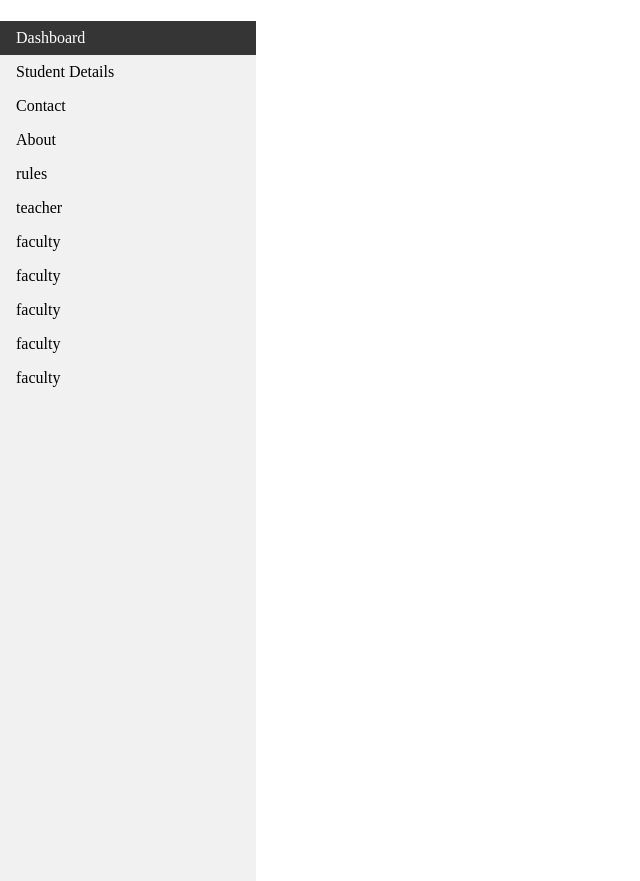
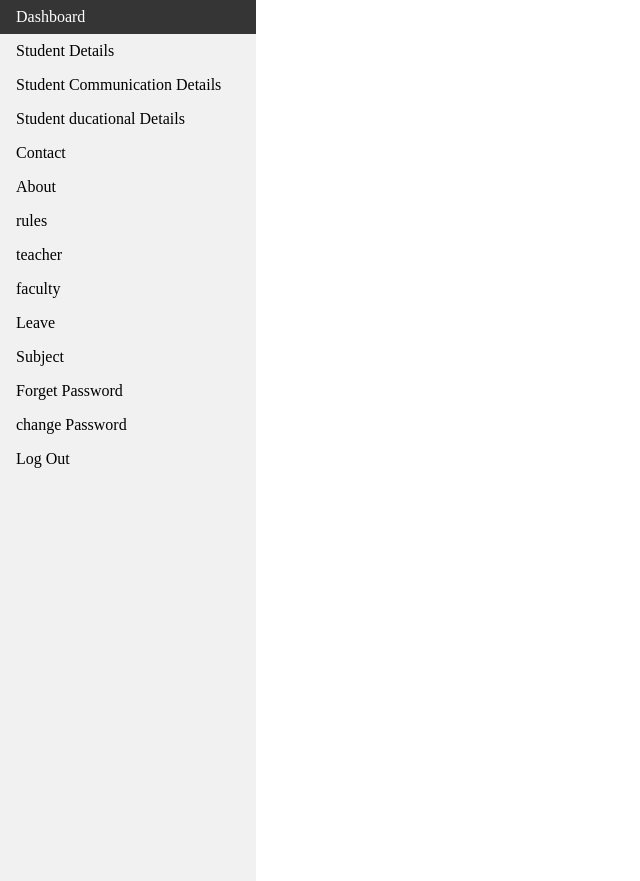
Before and after one commit to aasthaagarwal2805/Attendance-Management-System, a Django app: page / in a window 1280 px wide. Shown: the whole page, without its empty margins (0-640 px from the left). Run offline with Django 3.2, Linux system fonts and the light colour scheme.

Commit message:
html templates linked with each other

```diff
--- a/atten/atten/settings.py
+++ b/atten/atten/settings.py
@@ -39,6 +39,7 @@ INSTALLED_APPS = [
     'django.contrib.staticfiles',
 
     'atten_manag_sys',
+    # 'crispy-forms',
 
 ]
 
--- a/atten/atten_manag_sys/templates/pages/dashboard.html
+++ b/atten/atten_manag_sys/templates/pages/dashboard.html
@@ -1,4 +1,83 @@
-{% include 'pages/navbar_ver.html' %}
+
+{% load static %}
 
 
-<h1>dashboard</h1>
+
+<!--
+<html>
+  <head>
+    <script type="text/javascript" src="https://www.gstatic.com/charts/loader.js"></script>
+    <script type="text/javascript">
+      google.charts.load("current", {packages:["corechart"]});
+      google.charts.setOnLoadCallback(drawChart);
+      function drawChart() {
+        var data = google.visualization.arrayToDataTable([
+          ['attendance', ' in percentage'],
+           [overall, 52]
+        ]);
+
+        var options = {
+
+          legend: 'none',
+          pieSliceText: 'label',
+          slices: { 0: {color: 'blue'},
+                    // 1: {offset: 'transparent'},
+
+          },
+        };
+
+        var chart = new google.visualization.PieChart(document.getElementById('piechart'));
+        chart.draw(data, options);
+      }
+    </script>
+  </head>
+  <body>
+  	<h1>dashboard</h1>
+  	{% include 'pages/navbar_ver.html' %}
+    <div id="piechart" style="width: 900px; height: 500px;"></div>
+  </body>
+</html>
+
+ -->
+
+
+
+ <html>
+  <head>
+   <!--  <script type="text/javascript" src="https://www.gstatic.com/charts/loader.js"></script>
+    <script type="text/javascript">
+      google.charts.load("current", {packages:["corechart"]});
+      google.charts.setOnLoadCallback(drawChart);
+      function drawChart() {
+        var data = google.visualization.arrayToDataTable([
+          ['Pac Man', 'Percentage'],
+          ['', 75],
+          ['', 25]
+        ]);
+
+        var options = {
+          legend: 'none',
+          pieSliceText: 'none',
+          pieStartAngle: 135,
+          tooltip: { trigger: 'none' },
+          slices: {
+            0: { color: 'blue' },
+            1: { color: 'transparent' }
+          }
+        };
+
+        var chart = new google.visualization.PieChart(document.getElementById('pacman'));
+        chart.draw(data, options);
+      }
+    </script> -->
+
+
+
+
+
+  </head>
+  <body>
+  	{% include 'pages/navbar_ver.html' %}
+   <!--  <div id="pacman" style="width: 500px; height: 300px; align: right;"></div> -->
+  </body>
+</html>
--- a/atten/atten_manag_sys/templates/pages/navbar_ver.html
+++ b/atten/atten_manag_sys/templates/pages/navbar_ver.html
@@ -38,17 +38,20 @@ li a.b:hover:not(.active) {
 <body>
 
 <ul>
-  <li><a class="active b" href="#">Dashboard</a></li>
-  <li><a class="b" href="#">Student Details</a></li>
+  <li><a class="active b" href="{% url 'dashboard'%}">Dashboard</a></li>
+  <li><a class="b" href="{% url 'student-detail' %}">Student Details</a></li>
+  <li><a class="b" href="{% url 'communicational' %}">Student Communication Details</a></li>
+   <li><a class="b" href="{% url 'education' %}">Student ducational Details</a></li>
   <li><a class="b" href="#">Contact</a></li>
   <li><a class="b" href="#">About</a></li>
-  <li><a class="b" href="#">rules</a></li>
+  <li><a class="b" href="{% url 'rules'%}">rules</a></li>
   <li><a class="b" href="#">teacher</a></li>
   <li><a class="b" href="#">faculty</a></li>
-  <li><a class="b" href="#">faculty</a></li>
-  <li><a class="b" href="#">faculty</a></li>
-  <li><a class="b" href="#">faculty</a></li>
-  <li><a class="b" href="#">faculty</a></li>
+  <li><a class="b" href="#">Leave</a></li>
+  <li><a class="b" href="#">Subject</a></li>
+  <li><a class="b" href="#">Forget Password</a></li>
+  <li><a class="b" href="#">change Password</a></li>
+  <li><a class="b" href="#">Log Out</a></li>
 
 </ul>
 
--- a/atten/atten_manag_sys/urls.py
+++ b/atten/atten_manag_sys/urls.py
@@ -3,13 +3,14 @@ from . import views
 
 
 urlpatterns = [
-    path('', views.home ),
-    path('rule/',views.rule),
-    path('contact/',views.contact),
-    path('student_detail/', views.student_detail),
-    path('stu_login/', views.student_login),
-    path('educational/', views.educational),
-    path('communication/', views.communication),
-    path('employe_login/', views.employee_login),
+    path('', views.home , name='dashboard' ),
+    path('rule/',views.rule, name='rules'),
+    path('contact/',views.contact , name='contacts'),
+    path('student_detail/', views.student_detail, name='student-detail'),
+    path('stu_login/', views.student_login, name='student-login'),
+    path('educational/', views.educational, name='education'),
+    path('communication/', views.communication, name='communicational'),
+    path('employe_login/', views.employee_login, name='employee-login'),
+    # path('leave/', views.leave),
 
 ]
--- a/atten/atten_manag_sys/views.py
+++ b/atten/atten_manag_sys/views.py
@@ -32,5 +32,11 @@ def employee_login(request):
 	return render(request, 'pages/employe_login.html')
 
 
+# def leave(request):
+# 	form=leaveForm()
+# 	context={'form':form}
+# 	return render(request, 'pages/leave.html', context)
+
+
 
 # # Create your views here.
```
Also changed, not shown: atten/atten_manag_sys/forms.py (added, +7 -0 lines), atten/atten_manag_sys/templates/pages/leave.html (added, +9 -0 lines).
